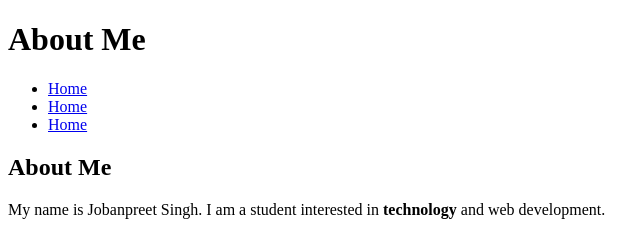
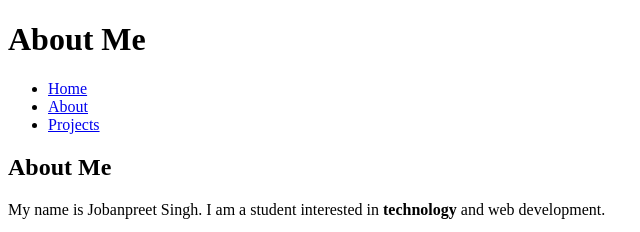
Before and after one commit to jobanpreet1835/cosc219-site, a plain HTML site: page about.html in a window 1280 px wide. Shown: the top 232 px of the page, 0-640 px from the left. Drawn offline with Linux system fonts and the light colour scheme.

Commit message:
Complete lab checks

```diff
--- a/about.html
+++ b/about.html
@@ -15,8 +15,8 @@
                 <ul>
 
                 <li><a href="index.html">Home</a></li>
-                <li><a href="about.html">Home</a></li>
-                <li><a href="projects.html">Home</a></li>
+                <li><a href="about.html">About</a></li>
+                <li><a href="projects.html">Projects</a></li>
                 </ul>
             </nav>
         </header>
```
Also changed, not shown: projects.html (+2 -2 lines).
